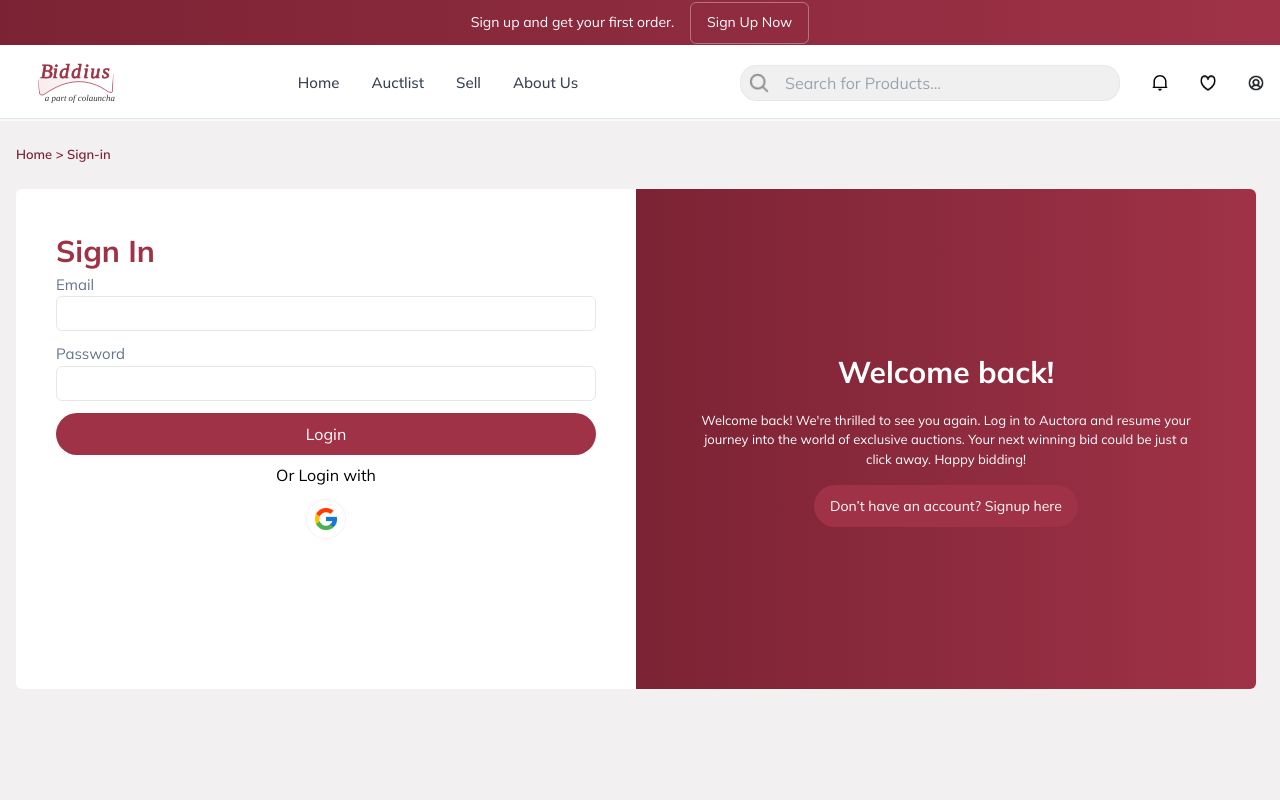
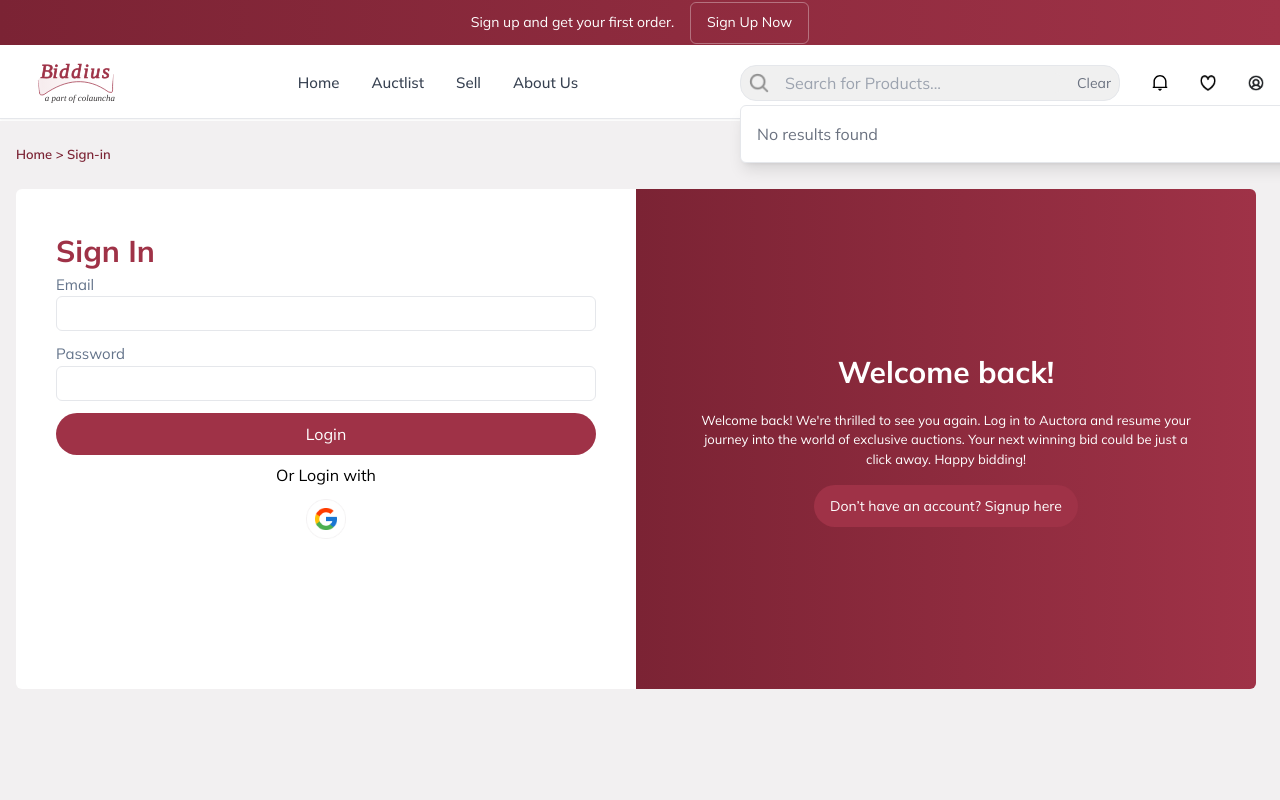
Before and after one commit to Colauncha/Auctora-Frontend, a React (Vite) app: page /sign-in in a window 1280 px wide. Both pictures are taken after a click on the picture 759 px from the left and 83 px from the top of the page. Shown: the top 800 px of the page. Built offline with nearby package versions, Linux system fonts and the light colour scheme.

Commit message:
Enhance Search component: implement search functionality with dropdown results, loading state, and clear option; add placeholder image constant

```diff
--- a/src/Components/Search.jsx
+++ b/src/Components/Search.jsx
@@ -1,7 +1,63 @@
-import { search_glass } from "../Constants";
+import { useState } from 'react';
+import { PropTypes } from 'prop-types';
+import { useNavigate } from 'react-router-dom';
+import { current } from '../utils';
+import Loader from '../assets/loader2';
+import { PlaceHolderImage } from '../Constants';
 
 const Search = ({ className, onClick, img, placeholder }) => {
+  const [searchValue, setSearchValue] = useState('');
+  const [isDropdownVisible, setIsDropdownVisible] = useState(false);
+  const [searchResults, setSearchResults] = useState([]);
+  const [loading, setLoading] = useState(false);
+  const navigate = useNavigate();
+
+  const handleKeyDown = async (event) => {
+    if (event.key === 'Enter') {
+      onClick(searchValue);
+      setLoading(true);
+      try {
+        const response = await fetch(
+          `${current}landing/search?q=${encodeURIComponent(searchValue)}`,
+        );
+        if (response.ok) {
+          const data = await response.json();
+          setSearchResults(data.data || []);
+          setIsDropdownVisible(true);
+        } else {
+          console.error('Error fetching search results:', response.statusText);
+        }
+      } catch (error) {
+        console.error('Error fetching search results:', error);
+      } finally {
+        setLoading(false);
+      }
+    } else if (event.key === 'Escape') {
+      clearSearch();
+    }
+  };
+
+  const onclick_ = () => {
+    onClick(searchValue);
+  };
+
+  const handleDropdownToggle = () => {
+    setIsDropdownVisible(!isDropdownVisible);
+  };
+
+  const clearSearch = () => {
+    setSearchValue('');
+    setSearchResults([]);
+    setIsDropdownVisible(false);
+  };
+
+  const handleResultClick = (result) => {
+    navigate(`/product-details/${result.id}`); // Adjust the navigation path as needed
+    clearSearch();
+  };
+
   return (
+    <div className="relative">
       <div
         className={`border-[1px] rounded-2xl w-[700px] h-[36px] flex items-center gap-4 p-2 bg-[#F0F0F0] ${className}`}
       >
@@ -9,15 +65,73 @@ const Search = ({ className, onClick, img, placeholder }) => {
           src={img}
           alt="search_btn"
           className="w-5 h-5 cursor-pointer"
-        onClick={onClick}
+          onClick={() => {
+            onclick_();
+            handleDropdownToggle();
+          }}
         />
         <input
           type="text"
           placeholder={placeholder}
+          value={searchValue}
+          onChange={(e) => setSearchValue(e.target.value)}
+          onKeyDown={handleKeyDown}
           className="w-full h-[20px] rounded-md bg-[#F0F0F0] outline-none"
         />
+        <button
+          onClick={clearSearch}
+          className="text-sm text-gray-500 hover:text-gray-700"
+        >
+          Clear
+        </button>
+      </div>
+      {loading && (
+        <div className="absolute top-full mt-1 w-[700px] bg-white border-[1px] rounded-md shadow-lg flex justify-center items-center p-4">
+          <Loader />
+        </div>
+      )}
+      {isDropdownVisible && !loading && (
+        <div className="absolute top-full mt-1 w-[700px] bg-white border-[1px] rounded-md shadow-lg">
+          <ul className="list-none p-2">
+            {searchResults.length > 0 ? (
+              searchResults.map((result, index) => (
+                <li
+                  key={index}
+                  className="p-2 hover:bg-gray-200 cursor-pointer"
+                  onClick={() => handleResultClick(result)}
+                >
+                  <div className="flex items-center gap-2">
+                    <img
+                      src={
+                        result.item[0]?.image_link?.link
+                          ? result.item[0].image_link.link
+                          : PlaceHolderImage
+                      }
+                      alt="search_result"
+                      className="w-10 h-10 rounded-md"
+                    />
+                    {result.item[0].name}
+                    <span className="text-sm text-gray-500">
+                      {result.item.current_price}
+                    </span>
+                  </div>
+                </li>
+              ))
+            ) : (
+              <li className="p-2 text-gray-500">No results found</li>
+            )}
+          </ul>
+        </div>
+      )}
     </div>
   );
 };
 
+Search.propTypes = {
+  className: PropTypes.string,
+  onClick: PropTypes.func,
+  img: PropTypes.string,
+  placeholder: PropTypes.string,
+};
+
 export default Search;
--- a/src/Constants/index.js
+++ b/src/Constants/index.js
@@ -51,6 +51,7 @@ import ActivityIcon from "../assets/svg/ActivityIcon.svg";
 import Avatar from "../assets/svg/ProfileIcon.svg";
 import Edit from "../assets/svg/Edit.svg";
 import Money from "../assets/svg/Money.svg";
+import PlaceHolderImage from '../assets/icons/PlaceHolderImage.png';
 
 export {
   logo,
@@ -98,6 +99,7 @@ export {
   Avatar,
   Edit,
   Money,
+  PlaceHolderImage,
 };
 
 // const buildArr = {
--- a/src/Pages/Home/Nav.jsx
+++ b/src/Pages/Home/Nav.jsx
@@ -60,8 +60,9 @@ const Nav = () => {
   const toggleMenu = () => setIsMenuOpen((prev) => !prev);
   const navigate = useNavigate();
 
-  const handleSearch = () => {
-    console.log("searching...");
+  const handleSearch = (query) => {
+    if (!query) console.log(navHeight);
+    console.log(`searching...${query}`);
   };
 
   const handleNotification = () => {
```
Also changed, not shown: src/assets/icons/PlaceHolderImage.png (added). Lines whose indentation alone changed are shown as unchanged.
